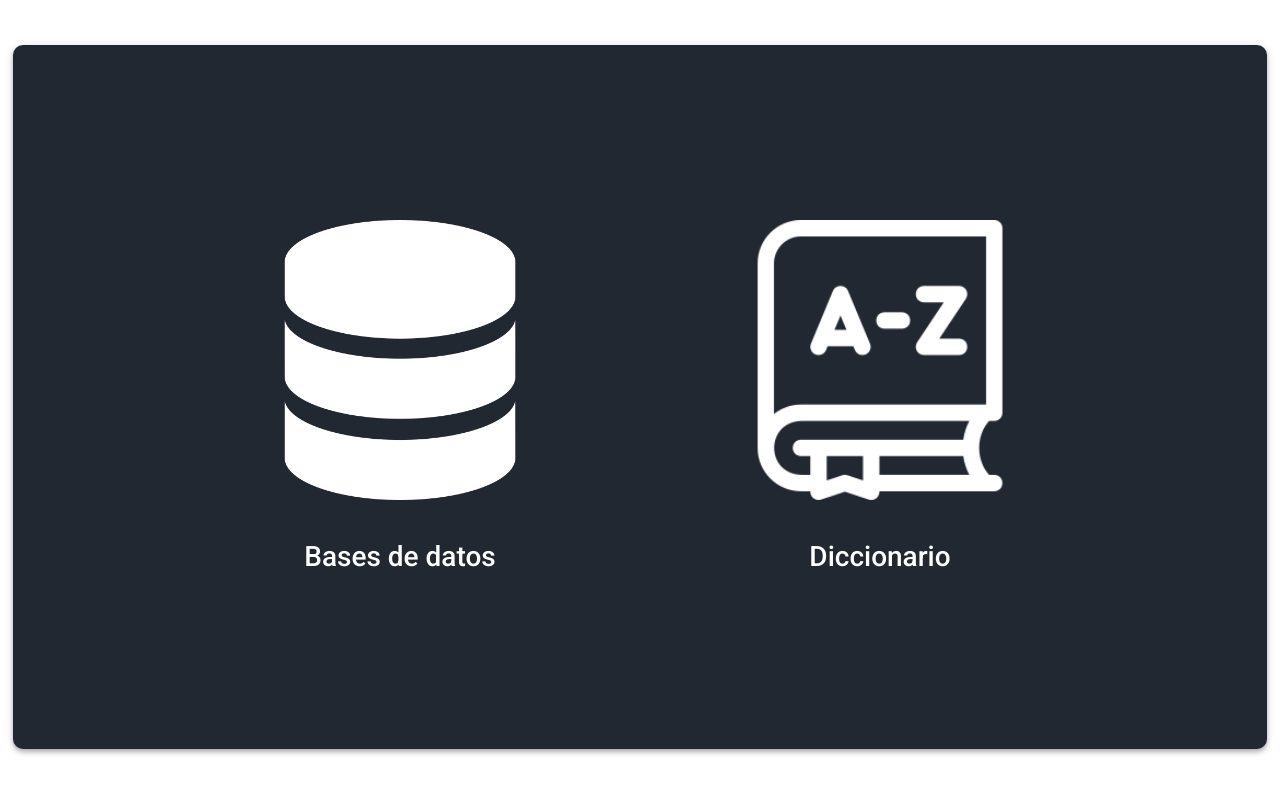
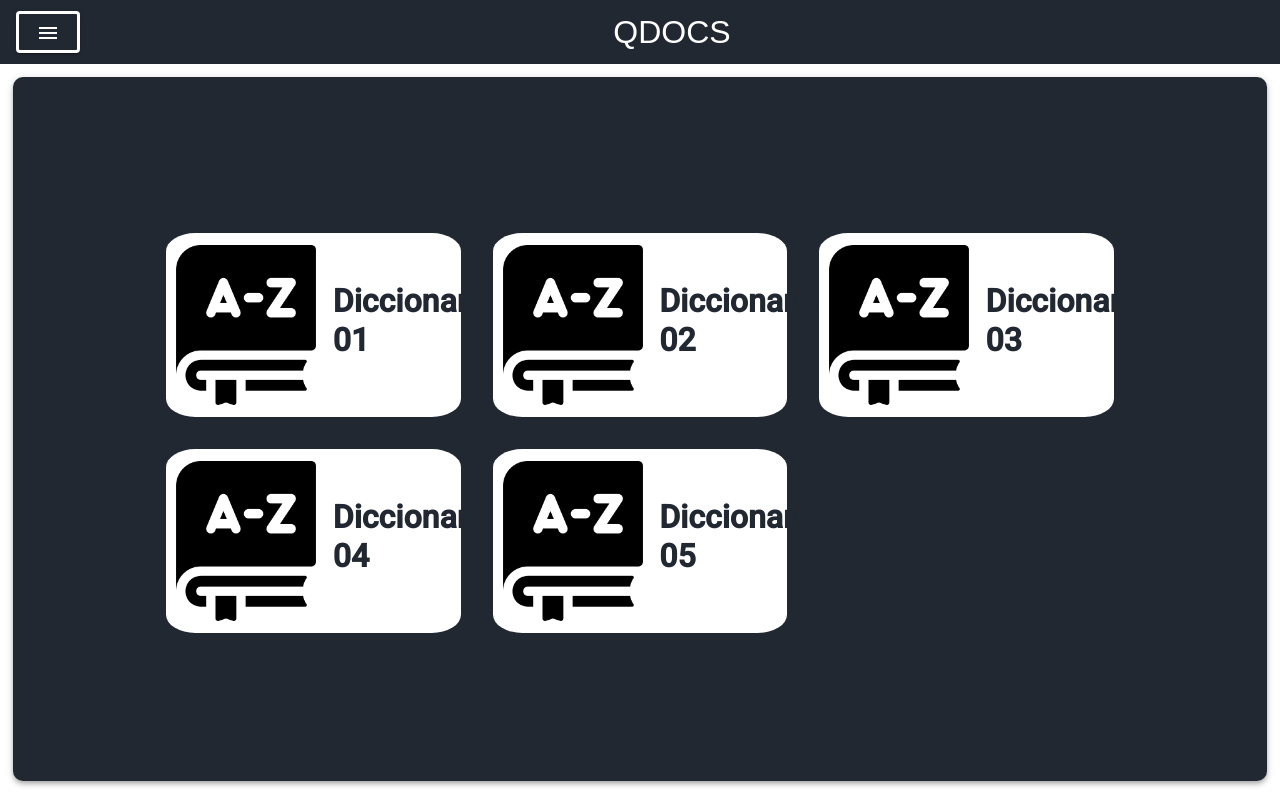
Before and after one commit to JimmyOjeda/QDocs, an Angular app: page /dictionary-selection in a window 1280 px wide. Built offline with nearby package versions, Linux system fonts and the light colour scheme.

Commit message:
dicionary view added

```diff
--- a/src/app/app-routing.module.ts
+++ b/src/app/app-routing.module.ts
@@ -3,6 +3,7 @@ import { RouterModule, Routes } from '@angular/router';
 import { AdminHomeComponent } from './views/admin-home/admin-home.component';
 import { AgentHomeComponent } from './views/agent-home/agent-home.component';
 import { DatabaseSelectionComponent } from './views/database-selection/database-selection.component';
+import { DictionarySelectionComponent } from './views/dictionary-selection/dictionary-selection.component';
 
 const routes: Routes = [
   {
@@ -22,6 +23,10 @@ const routes: Routes = [
     component: DatabaseSelectionComponent
   },
   {
+    path: 'dictionary-selection',
+    component: DictionarySelectionComponent
+  },
+  {
     path: '**',
     component: AdminHomeComponent
   }
--- a/src/app/app.module.ts
+++ b/src/app/app.module.ts
@@ -17,6 +17,7 @@ import { HomeOptionComponent } from './components/home-option/home-option.compon
 import { AgentHomeComponent } from './views/agent-home/agent-home.component';
 import { DatabaseSelectionComponent } from './views/database-selection/database-selection.component';
 import { OptionComponent } from './components/option/option.component';
+import { DictionarySelectionComponent } from './views/dictionary-selection/dictionary-selection.component';
 
 @NgModule({
   declarations: [
@@ -28,7 +29,8 @@ import { OptionComponent } from './components/option/option.component';
     HomeOptionComponent,
     AgentHomeComponent,
     DatabaseSelectionComponent,
-    OptionComponent
+    OptionComponent,
+    DictionarySelectionComponent
   ],
   imports: [
     BrowserModule,
--- a/src/app/components/option/option.component.css
+++ b/src/app/components/option/option.component.css
@@ -20,7 +20,7 @@ img {
 }
 
 h2 {
-    margin-left: 5vw;
+    margin-left: 0.5vw;
     font-weight: bold;
     color: #222831;
 }
--- a/src/app/views/admin-home/admin-home.component.ts
+++ b/src/app/views/admin-home/admin-home.component.ts
@@ -16,7 +16,7 @@ export class AdminHomeComponent implements OnInit {
     {
       "ImageSource" : "../assets/Images/diccionario.png",
       "Title" : "Diccionario",
-      "Link" : "enlace_diccionario.php"
+      "Link" : "dictionary-selection"
       }
   ]
 
--- /dev/null
+++ b/src/app/views/dictionary-selection/dictionary-selection.component.css
@@ -0,0 +1,5 @@
+.grid-container {
+  margin-top: 1vh;
+  display: grid;
+  grid-template-columns: auto auto auto;
+}
--- /dev/null
+++ b/src/app/views/dictionary-selection/dictionary-selection.component.html
@@ -0,0 +1,11 @@
+<app-toolbar></app-toolbar>
+
+<app-sidenav>
+
+    <div class="grid-container">
+        <app-option [imageSource]="imageSource" [option]="dictionary" *ngFor="let dictionary of dictionaries">
+
+        </app-option>
+    </div>
+
+</app-sidenav>
--- /dev/null
+++ b/src/app/views/dictionary-selection/dictionary-selection.component.ts
@@ -0,0 +1,39 @@
+import { Component, OnInit } from '@angular/core';
+
+@Component({
+  selector: 'app-dictionary-selection',
+  templateUrl: './dictionary-selection.component.html',
+  styleUrls: ['./dictionary-selection.component.css']
+})
+export class DictionarySelectionComponent implements OnInit {
+
+  imageSource = "../assets/Images/diccionarioblack.png";
+    dictionaries = [
+      {
+        "title" : "Diccionario 01",
+        "link" : "enlace"
+      },
+      {
+        "title" : "Diccionario 02",
+        "link" : "enlace"
+      },
+      {
+        "title" : "Diccionario 03",
+        "link" : "enlace"
+      },
+      {
+        "title" : "Diccionario 04",
+        "link" : "enlace"
+      },
+      {
+        "title" : "Diccionario 05",
+        "link" : "enlace"
+      }
+    ];
+
+  constructor() {}
+
+  ngOnInit(): void {
+  }
+
+}
```
Also changed, not shown: src/assets/Images/diccionarioblack.png (added), 1 other file (tests, documents, lock files or other folders).
